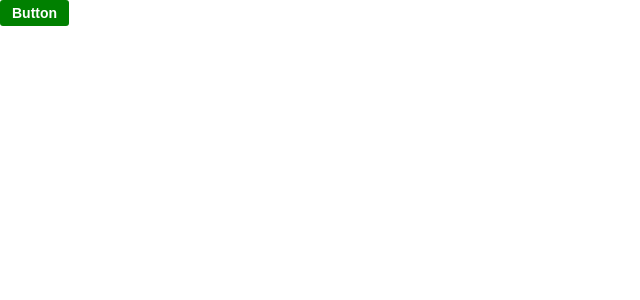
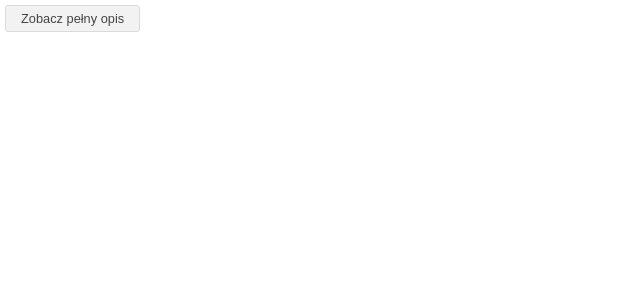
Before and after one commit to maciekkwiet/Bookweb, a React (Create React App) app in the folder client/: page / in a window 1280 px wide. Shown: the top 300 px of the page, without its empty margins (0-640 px from the left). Built offline with nearby package versions, Linux system fonts and the light colour scheme.

Commit message:
Change styles for the button

```diff
--- a/client/src/App.tsx
+++ b/client/src/App.tsx
@@ -10,7 +10,7 @@ function App() {
           console.log('test');
         }}
       >
-        Button
+        Zobacz pełny opis
       </Button>
     </Theme>
   );
--- a/client/src/Components/Button/ButtonStyles.tsx
+++ b/client/src/Components/Button/ButtonStyles.tsx
@@ -1,14 +1,23 @@
 import styled from 'styled-components';
 
 export const ButtonComponent = styled.button`
-  padding: 5px 12px;
+  font-size: 0.8em;
+  padding: 5px 15px;
+  margin: 5px 5px;
+  color: #444444;
+  background: #f2f2f2;
+  border: 1px #dadada solid;
+  border-radius: 3px;
   outline: none;
-  color: white;
-  font-size: 14px;
-  font-weight: 700;
-  background-color: ${(props) => props.theme.colors.primary};
-  border: 0px;
-  border-radius: 3px;
-  appearance: none;
   cursor: pointer;
+
+  &:hover {
+    box-shadow: 0px 0px 2px #eaeaea;
+    color: #333333;
+    background: #f7f7f7;
+  }
+
+  &:active {
+    box-shadow: inset 1px 1px 1px #dfdfdf;
+  }
 `;
```
